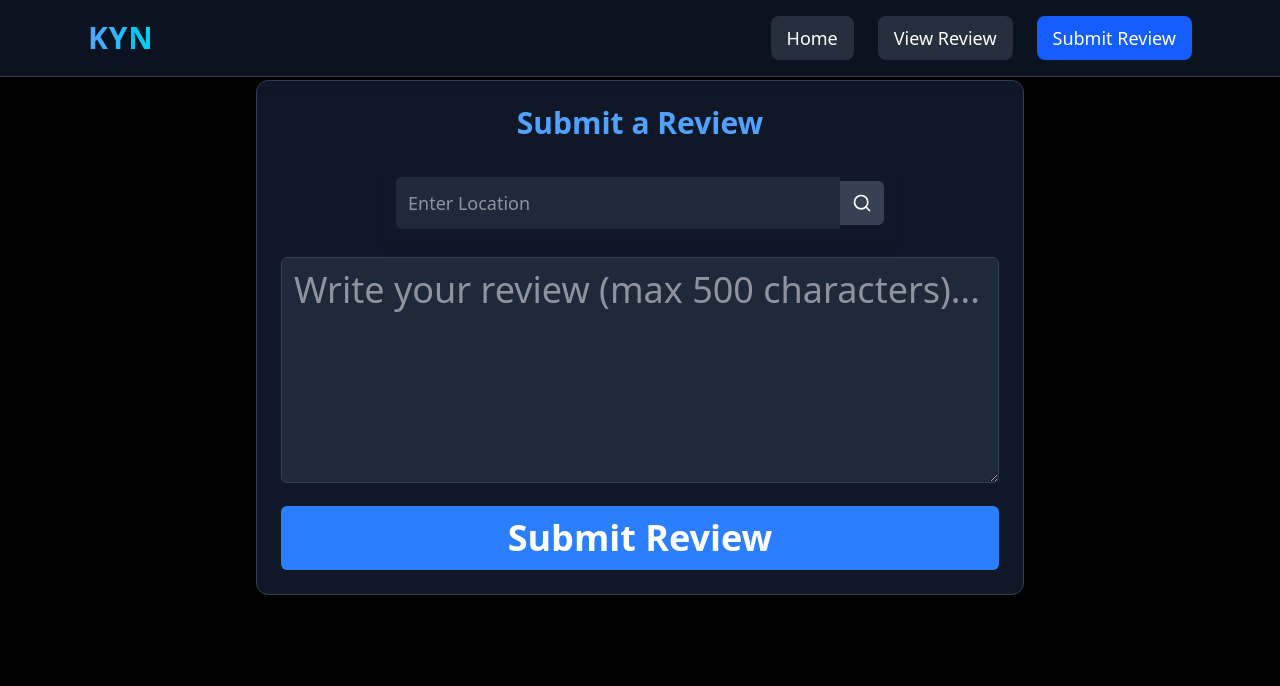
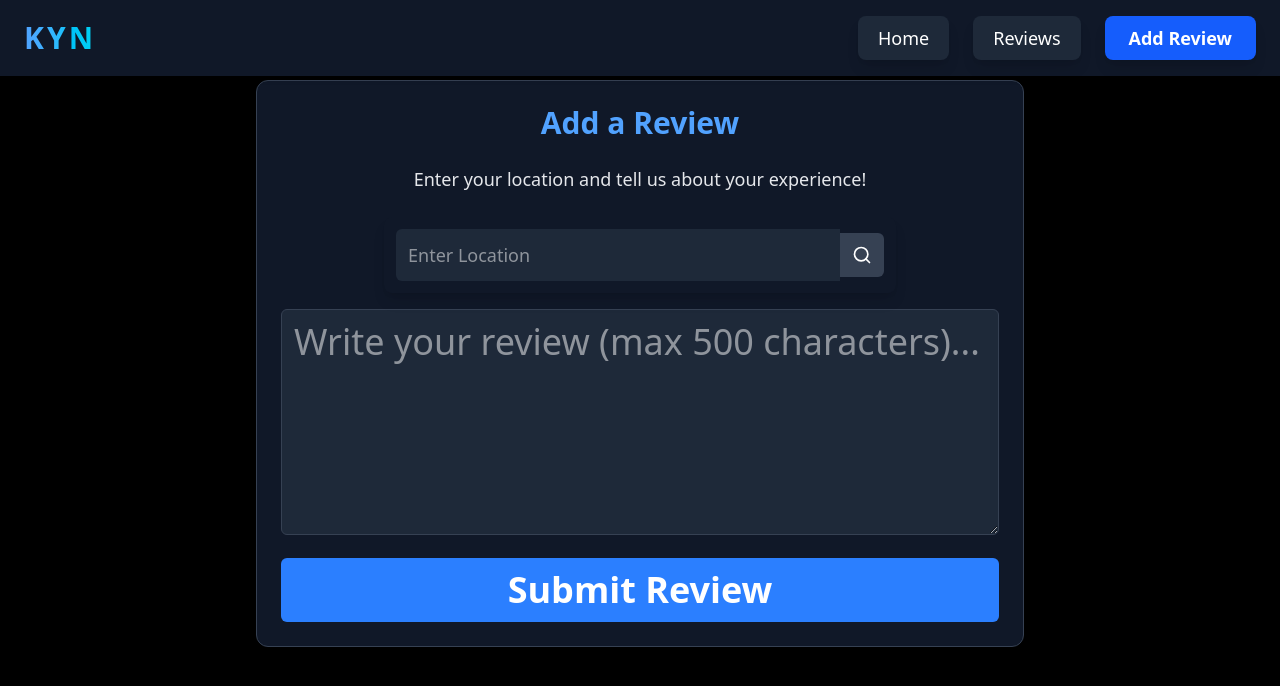
Before and after one commit to abhishek0908/kyn-fe, a React (Vite) app: page /submit in a window 1280 px wide. Shown: the top 686 px of the page. Built offline with nearby package versions, Linux system fonts and the light colour scheme.

Commit message:
added font and layout

```diff
--- a/src/components/Header.jsx
+++ b/src/components/Header.jsx
@@ -3,79 +3,52 @@ import { Menu, X } from "lucide-react";
 import { Link } from "react-router-dom";
 
 const Header = () => {
-  const [menuOpen, setMenuOpen] = useState(false);
+  const [isOpen, setIsOpen] = useState(false);
 
   return (
-    <header className="fixed top-0 left-0 w-full backdrop-blur-lg bg-gray-900/80 text-white py-4 border-b border-gray-700 shadow-lg z-50">
-      <div className="max-w-6xl mx-auto flex justify-between items-center px-6">
+    <header className="fixed top-0 left-0 w-full bg-gray-900 text-white shadow-md z-50">
+      <div className="max-w-7xl mx-auto flex items-center justify-between px-6 py-4">
         {/* Logo */}
-        <Link
-          to="/"
-          className="text-2xl sm:text-3xl font-bold tracking-wide bg-gradient-to-r from-blue-400 to-cyan-400 text-transparent bg-clip-text"
-        >
+        <Link to="/" className="text-3xl font-extrabold bg-gradient-to-r from-blue-400 to-cyan-400 text-transparent bg-clip-text tracking-widest">
           KYN
         </Link>
 
-        {/* Mobile Menu Button */}
+        {/* Mobile Menu Toggle */}
         <button
-          className="sm:hidden focus:outline-none transition-transform duration-300"
-          onClick={() => setMenuOpen(!menuOpen)}
+          className="sm:hidden text-white focus:outline-none"
+          onClick={() => setIsOpen(!isOpen)}
         >
-          {menuOpen ? <X size={26} /> : <Menu size={26} />}
+          {isOpen ? <X size={28} /> : <Menu size={28} />}
         </button>
 
-        {/* Navigation - Desktop */}
+        {/* Desktop Navigation */}
         <nav className="hidden sm:flex space-x-6">
-          <Link
-            to="/"
-            className="px-4 py-2 text-lg font-medium bg-gray-700/60 rounded-lg hover:bg-gray-600 transition-all duration-300"
-          >
+          <Link to="/" className="px-5 py-2 text-lg font-medium bg-gray-800 text-white rounded-lg hover:bg-gray-700 hover:scale-105 transition-all shadow-lg">
             Home
           </Link>
-          <Link
-            to="/review"
-            className="px-4 py-2 text-lg font-medium bg-gray-700/60 rounded-lg hover:bg-gray-600 transition-all duration-300"
-          >
-            View Review
+          <Link to="/review" className="px-5 py-2 text-lg font-medium bg-gray-800 text-white rounded-lg hover:bg-gray-700 hover:scale-105 transition-all shadow-lg">
+            Reviews
           </Link>
           <Link
             to="/submit"
-            className="px-4 py-2 text-lg font-medium bg-blue-600 rounded-lg hover:bg-blue-500 transition-all duration-300"
+            className="px-6 py-2 text-lg font-semibold bg-blue-600 text-white rounded-lg hover:bg-blue-500 hover:scale-105 transition-all shadow-lg"
           >
-            Submit Review
+            Add Review
           </Link>
         </nav>
       </div>
 
-      {/* Mobile Navigation Menu */}
-      {menuOpen && (
-        <nav className="sm:hidden fixed inset-0 bg-gray-900/95 h-full flex flex-col justify-center items-center gap-6 pt-28 z-50">
-          <button
-            className="absolute top-6 right-6 text-white text-3xl"
-            onClick={() => setMenuOpen(false)}
-          >
-            <X size={30} />
-          </button>
-          <Link
-            to="/"
-            className="text-lg font-semibold py-3 w-4/5 text-center bg-gray-800 hover:bg-gray-700 rounded-lg transition duration-300"
-            onClick={() => setMenuOpen(false)}
-          >
-            Home
-          </Link>
-          <Link
-            to="/review"
-            className="text-lg font-semibold py-3 w-4/5 text-center bg-gray-800 hover:bg-gray-700 rounded-lg transition duration-300"
-            onClick={() => setMenuOpen(false)}
-          >
-            View Review
-          </Link>
+      {/* Mobile Navigation */}
+      {isOpen && (
+        <nav className="sm:hidden absolute top-full left-0 w-full bg-gray-900 shadow-lg flex flex-col items-center py-6 space-y-4">
+          <Link to="/" className="px-5 py-2 text-lg font-medium bg-gray-800 text-white rounded-lg hover:bg-gray-700 hover:scale-105 transition-all shadow-lg" onClick={() => setIsOpen(false)}>Home</Link>
+          <Link to="/review" className="px-5 py-2 text-lg font-medium bg-gray-800 text-white rounded-lg hover:bg-gray-700 hover:scale-105 transition-all shadow-lg" onClick={() => setIsOpen(false)}>Reviews</Link>
           <Link
             to="/submit"
-            className="text-lg font-semibold py-3 w-4/5 text-center bg-blue-700 hover:bg-blue-600 rounded-lg transition duration-300"
-            onClick={() => setMenuOpen(false)}
+            className="px-6 py-2 text-lg font-semibold bg-blue-600 text-white rounded-lg hover:bg-blue-500 hover:scale-105 transition-all shadow-lg"
+            onClick={() => setIsOpen(false)}
           >
-            Submit Review
+            Add Review
           </Link>
         </nav>
       )}
--- a/src/components/Map.jsx
+++ b/src/components/Map.jsx
@@ -27,9 +27,14 @@ const Map = () => {
         const response = await fetch("https://kyn-be.vercel.app/reviews");
         const data = await response.json();
 
+        console.log("Fetched Data:", data); // Debugging output
 
-        Object.values(data).forEach((reviews) => {
-          reviews.forEach(({ lat, lng, text, location }) => {
+        if (!Array.isArray(data)) {
+          console.error("Unexpected response format:", data);
+          return;
+        }
+
+        data.forEach(({ lat, lng, text, location }) => {
           if (!lat || !lng || !text || !location) {
             console.warn("Invalid review data:", { lat, lng, text, location });
             return;
@@ -46,24 +51,13 @@ const Map = () => {
             closeButton: false,
             closeOnClick: false,
             offset: 10,
-              maxWidth: "none", // Allow unlimited width
+            maxWidth: "none",
           }).setHTML(
-              `<div style="
-                background-color: white;
-                color: black;
-                font-size: 14px;
-                padding: 10px;
-                border-radius: 8px;
-                max-width: 300px; /* Adjust this value as needed */
-                word-wrap: break-word;
-                white-space: normal;
-              ">
+            `<div style="background-color: white; color: black; font-size: 14px; padding: 10px; border-radius: 8px; max-width: 300px; word-wrap: break-word; white-space: normal;">
               <strong>Location:</strong> ${location}<br>
               <strong>Review:</strong> ${text}
             </div>`
           );
-
-
 
           // Add marker
           const marker = new mapboxgl.Marker(markerEl)
@@ -78,7 +72,6 @@ const Map = () => {
           // Hide popup on mouse leave
           marker.getElement().addEventListener("mouseleave", () => {
             popup.remove();
-            });
           });
         });
       } catch (error) {
--- a/src/components/SubmitReview.jsx
+++ b/src/components/SubmitReview.jsx
@@ -68,11 +68,17 @@ const SubmitReview = () => {
   return (
     <div className="max-w-3xl mx-auto mt-20 p-6 bg-gray-900 text-white rounded-xl shadow-lg border border-gray-700">
       <h2 className="text-3xl font-bold text-blue-400 mb-6 text-center">
-        Submit a Review
+        Add a Review
       </h2>
+      <p className="text-gray-200 text-center mb-6 font-medium text-lg">
+        Enter your location and tell us about your experience!
+      </p>
 
       {/* Search Box for Location */}
-      <SearchBox onSearch={handleSearch} />
+      <SearchBox
+        onSearch={handleSearch}
+        className="w-full p-3 bg-gray-800 text-white rounded-md border border-gray-700 focus:ring focus:ring-blue-400"
+      />
 
       {selectedLocation && (
         <p className="text-gray-400 mt-3">
```
Lines whose indentation alone changed are shown as unchanged.
